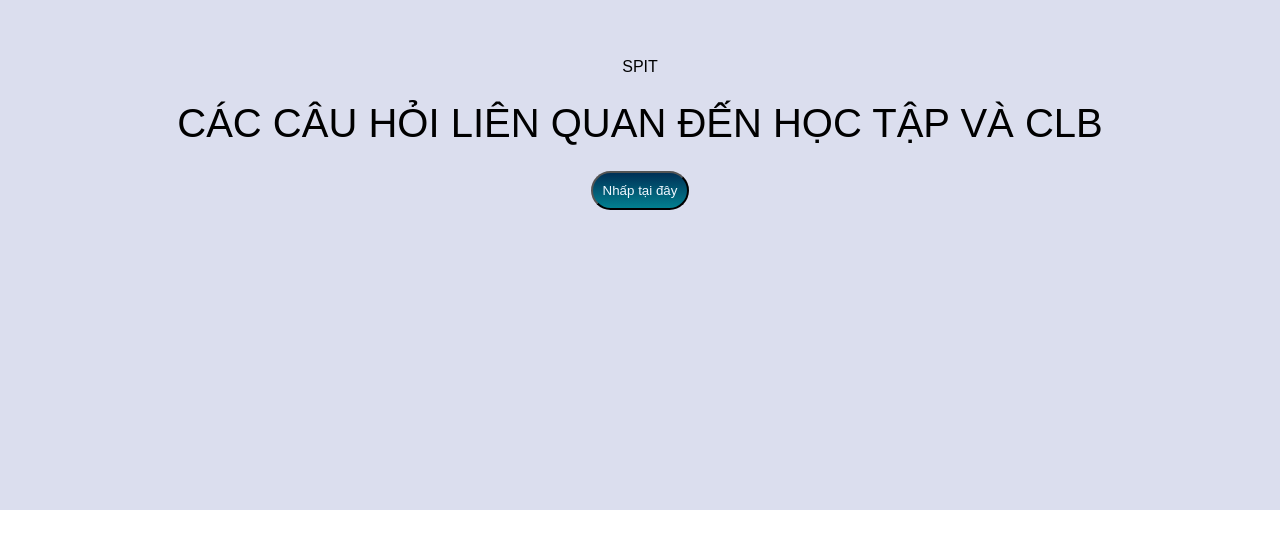
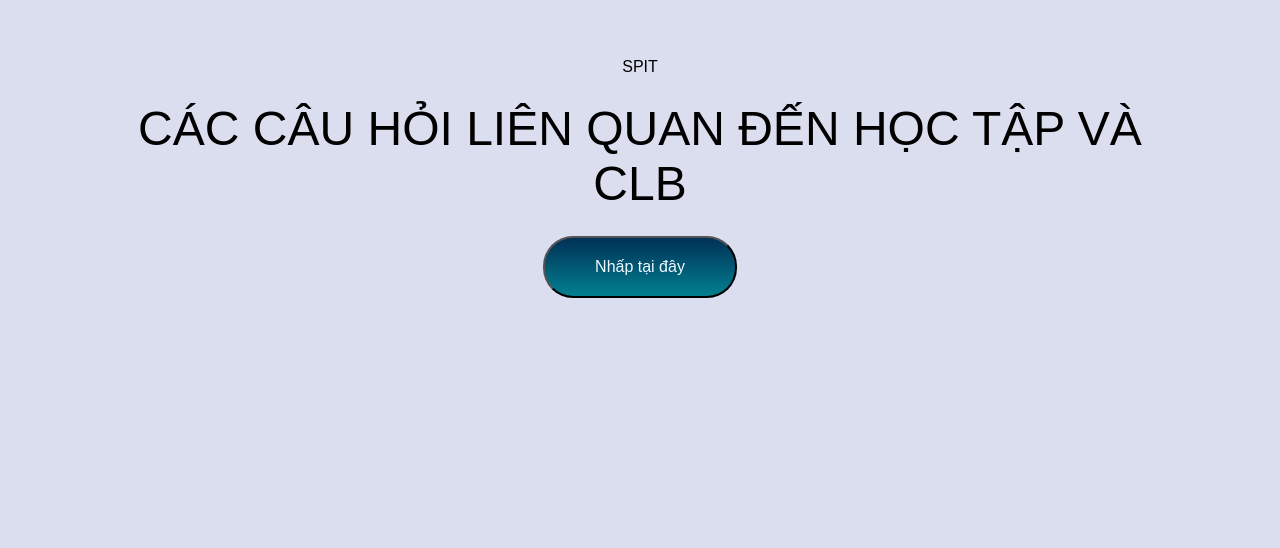
Before and after one commit to Bach-Thi-Thien-Thanh/TeamBanhTrangNe_FE, a plain HTML site: page index.html in a window 1280 px wide. Shown: the part 1062-1610 px from the top of the page. Before the commit the page ends 1572 px from the top, so only its background shows below. Drawn offline with Linux system fonts and the light colour scheme.

Commit message:
Thay doi

```diff
--- a/trangchu.css
+++ b/trangchu.css
@@ -89,6 +89,35 @@ nav .fa-regular{
 nav .fa-bars{
     display: none;
 }
+.Semi_Footer {
+    width: 100%;
+    text-align: center;
+    padding: 300px 0;
+    background-color:rgba(219,222,238,1);
+
+}
+.Semi_Footer h6 {
+    margin-bottom: 25px;
+    margin-top: 20px;
+    font-weight: 600;
+    font: 1em sans-serif;
+}
+.Semi_Footer h1 {
+    margin-bottom: 25px;
+    margin-top: 20px;
+    font-weight: 600;
+    font: 3em sans-serif;
+    margin-left: 8%;
+    margin-right: 8%;
+}
+.Semi_Footer button {
+    padding: 20px 50px;
+    border-radius: 30px;
+    color: aliceblue;
+    font: 1em sans-serif;
+    background: linear-gradient(#003056,#028090);
+}
+
  @media(max-width: 700px){
     .text-box{
         font-size: 22px;
@@ -135,31 +164,7 @@ nav .fa-bars{
         border-radius: 50%;
         width:50px ; height: auto;
     }
+    .Semi_Footer h1 {
+        font: 2em sans-serif;
+    }
 }
-.Semi_Footer {
-    width: 100%;
-    text-align: center;
-    padding: 300px 0;
-    background-color:rgba(219,222,238,1);
-
-}
-.Semi_Footer h6 {
-    margin-bottom: 25px;
-    margin-top: 20px;
-    font-weight: 600;
-    font: 1em sans-serif;
-}
-.Semi_Footer h1 {
-    margin-bottom: 25px;
-    margin-top: 20px;
-    font-weight: 600;
-    font: 2.5em sans-serif;
-    margin-left: 8%;
-    margin-right: 8%;
-}
-.Semi_Footer button {
-    padding: 10px;
-    border-radius: 20px;
-    color: aliceblue;
-    background: linear-gradient(#003056,#028090);
-}
```
